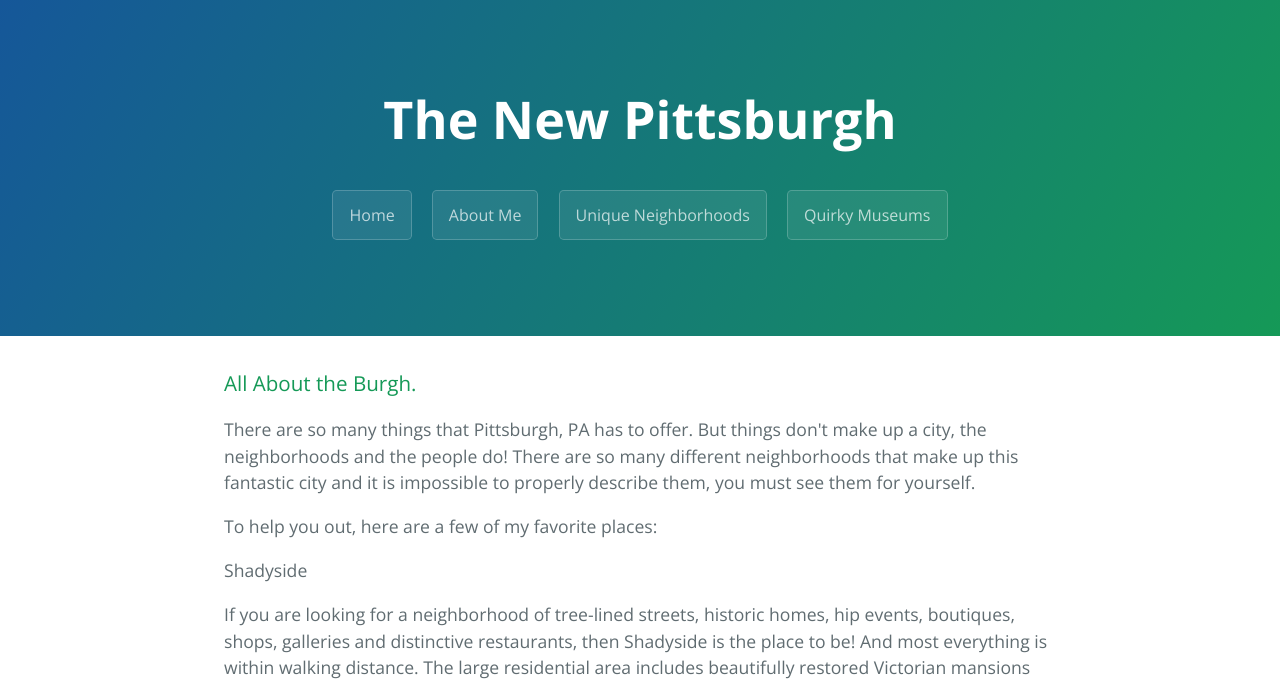
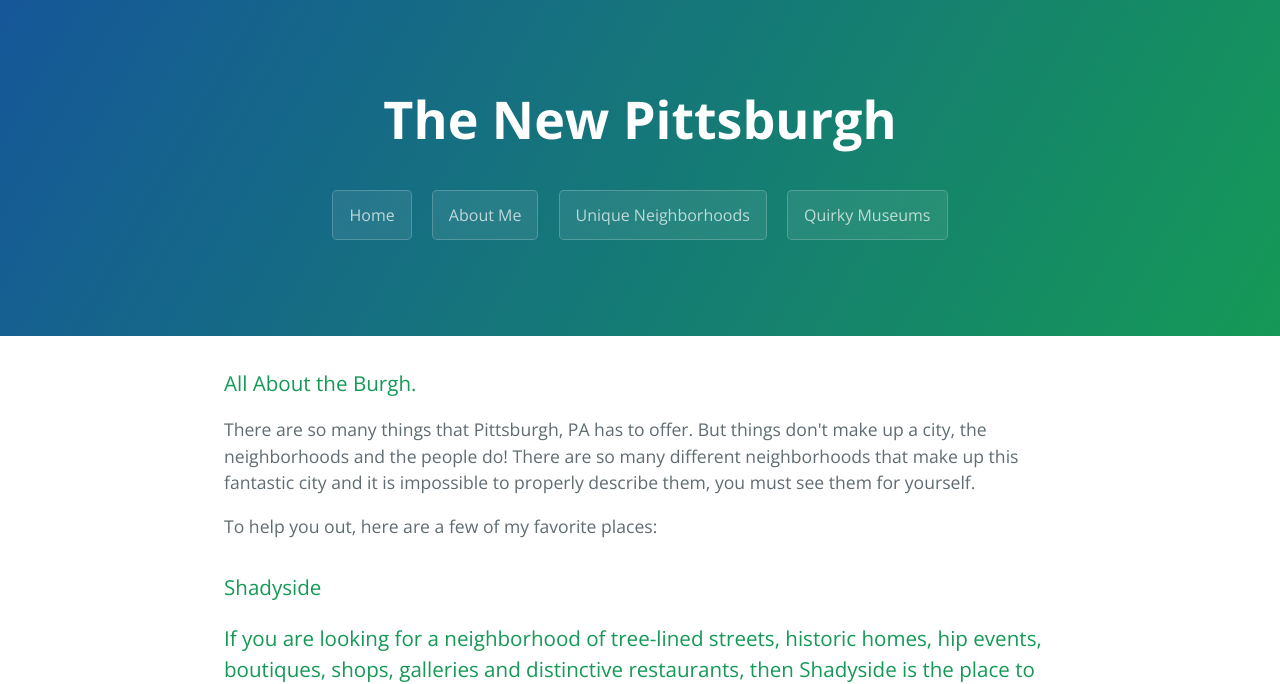
Before and after one commit to wal30/wal30.githib.io, a Jekyll site: the page uniqueneighborhoods.html, which Jekyll copies as it is, in a window 1280 px wide. Shown: the top 684 px of the page. Built offline with Jekyll 4.4.1, drawn with Linux system fonts in a browser that asks for light colours.

Commit message:
Update uniqueneighborhoods.html

```diff
--- a/uniqueneighborhoods.html
+++ b/uniqueneighborhoods.html
@@ -27,14 +27,17 @@
 
 <p>There are so many things that Pittsburgh, PA has to offer. But things don't make up a city, the neighborhoods and the people do! There are so many different neighborhoods that make up this fantastic city and it is impossible to properly describe them, you must see them for yourself. </p>
       <p> To help you out, here are a few of my favorite places: </p>
+      <h3>
       <p>Shadyside</p>
       <p> If you are looking for a neighborhood of tree-lined streets, historic homes, hip events, boutiques, shops, galleries and distinctive restaurants, then Shadyside is the place to be! And most everything is within walking distance. The large residential area includes beautifully restored Victorian mansions alongside modern homes and condos. This East End neighborhood is conveniently located about six miles from Downtown and provides a plethora of things to occupy your time! </p>
       <div>
   <img src="https://c5.staticflickr.com/4/3073/3093267572_b991733a7b_b.jpg">
+      <h3>
       <p>The Strip District</p>
       <p> The Strip is perfect if you are searching for great food at an even better price! It is home for some authenitc foodie fun while also providing a place for someone to get a fantastic cup of coffee. The Strip District seeps local flare and is a great place to observe some Yinzers! </span>
       <div>
   <img src="https://c3.staticflickr.com/8/7488/15828515026_0ee5f15d99_b.jpg">
+      <h3>
       <p>Mt. Washington</p>
       <p> If you want to see a panoramic view of this wonderful city, than Mt. Washington is definently a neighborhood to stop by. There are vantage points of the city all along Grandview Avenue and there are fantastic upscale resturaunts that let you dine while looking at the beautiful pittsburgh skyline! The views at the top of the mount are absolutely unbeatable!</p>
       <div>
```
